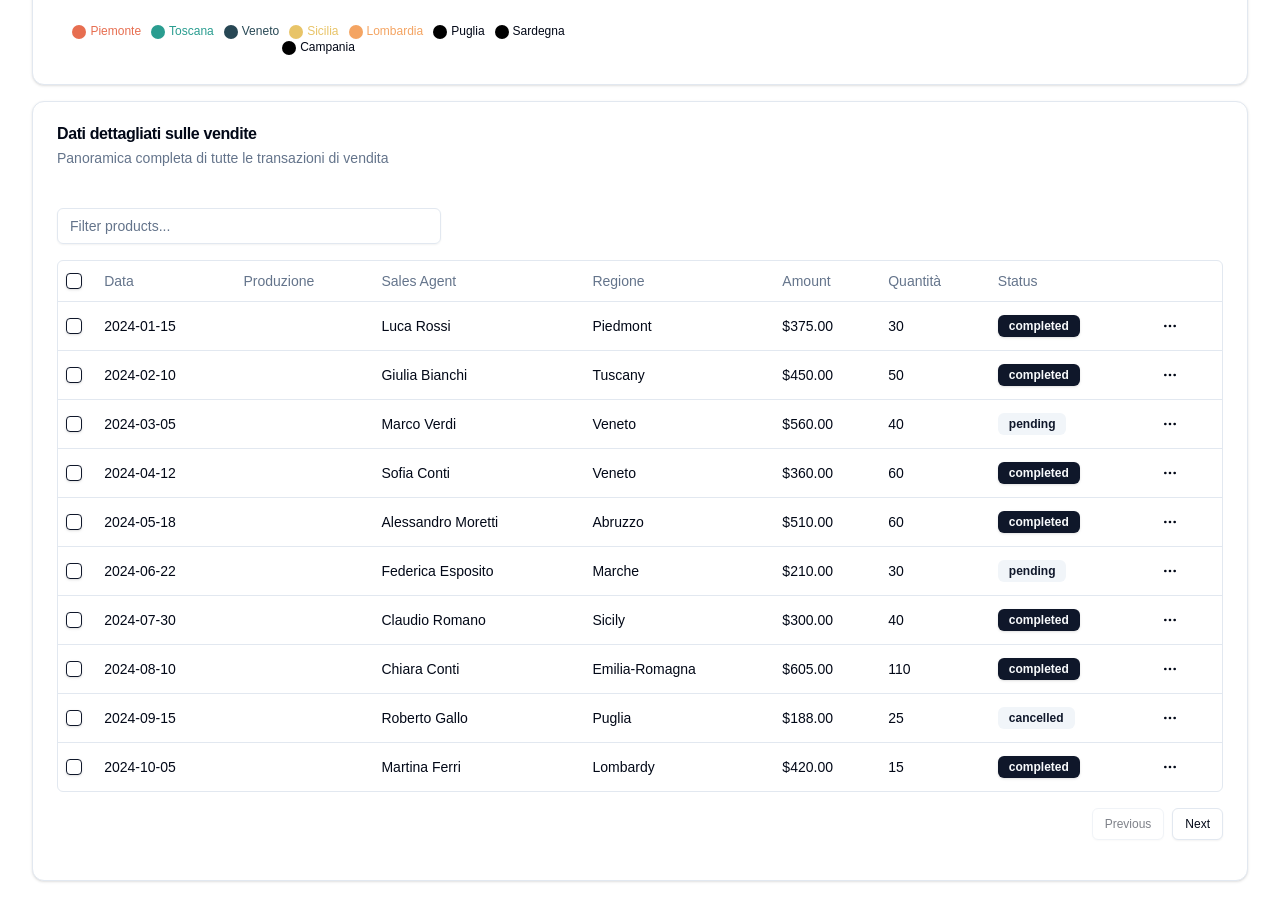
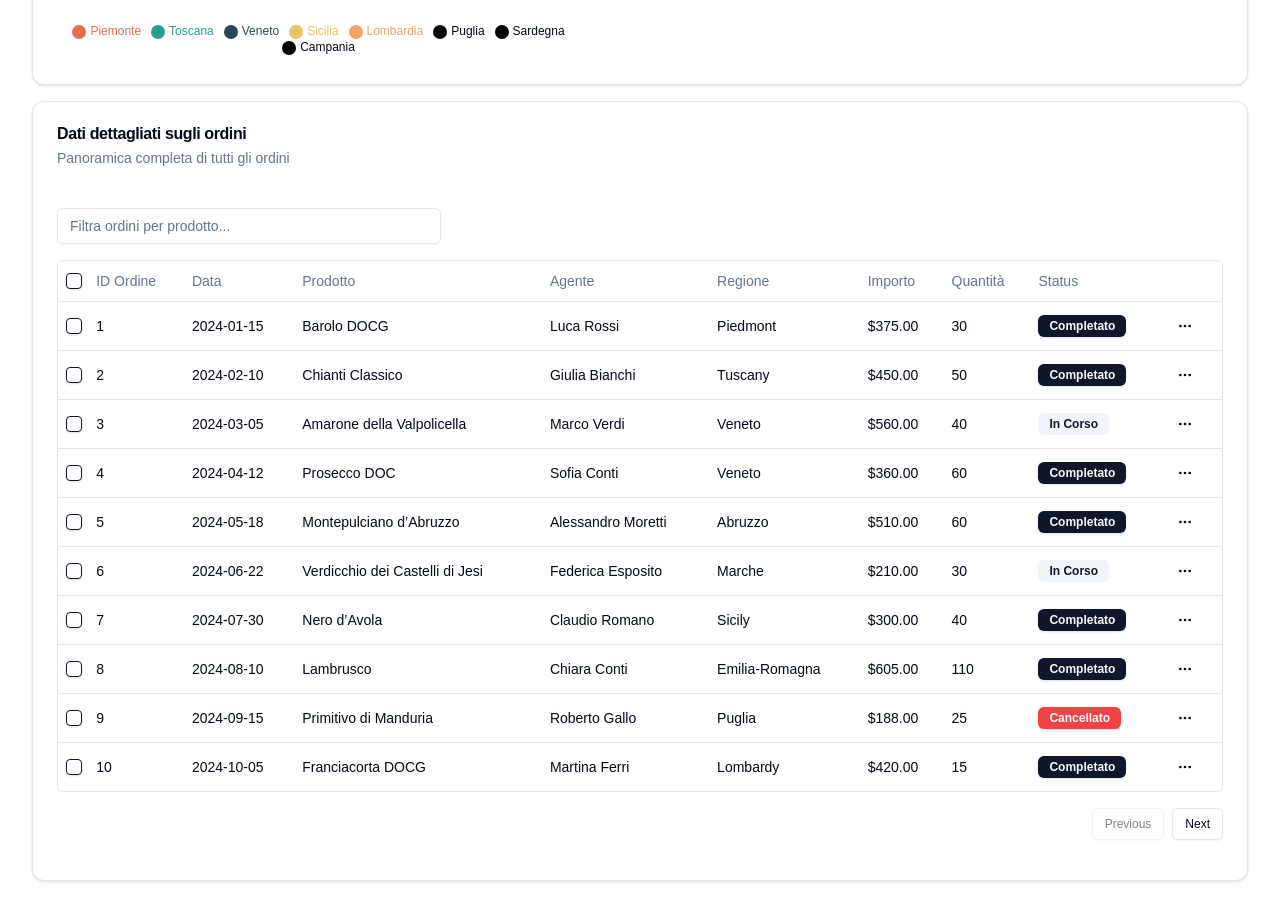
Before and after one commit to GabrieleMasciulli/crm-958, a Next.js app: page / in a window 1280 px wide. Shown: the part 1100-2013 px from the top of the page. Built offline with nearby package versions, Linux system fonts and the light colour scheme.

Commit message:
Riscritte alcune label in italiano. Aggiunto nome prodotto alla tabella degli ordini.

```diff
--- a/src/components/columns.tsx
+++ b/src/components/columns.tsx
@@ -1,8 +1,8 @@
-"use client";
+'use client'
 
-import { ColumnDef } from "@tanstack/react-table";
-import { Badge } from "@/components/ui/badge";
-import { Checkbox } from "@/components/ui/checkbox";
+import { ColumnDef } from '@tanstack/react-table'
+import { Badge } from '@/components/ui/badge'
+import { Checkbox } from '@/components/ui/checkbox'
 import {
   DropdownMenu,
   DropdownMenuContent,
@@ -10,110 +10,128 @@ import {
   DropdownMenuLabel,
   DropdownMenuSeparator,
   DropdownMenuTrigger,
-} from "@/components/ui/dropdown-menu";
-import { Button } from "@/components/ui/button";
-import { MoreHorizontal } from "lucide-react";
+} from '@/components/ui/dropdown-menu'
+import { Button } from '@/components/ui/button'
+import { MoreHorizontal } from 'lucide-react'
+import products from '@/lib/data/productsData'
 
 export type Sale = {
-  id: string;
-  date: string;
-  product: string;
-  agent: string;
-  region: string;
-  amount: number;
-  quantity: number;
-  status: string;
-};
+  id: string
+  date: string
+  productId: number
+  agent: string
+  region: string
+  amount: number
+  quantity: number
+  status: string
+}
 
 export const columns: ColumnDef<Sale>[] = [
   {
-    id: "select",
+    id: 'select',
     header: ({ table }) => (
       <Checkbox
         checked={table.getIsAllPageRowsSelected()}
-        onCheckedChange={(value) => table.toggleAllPageRowsSelected(!!value)}
-        aria-label="Select all"
+        onCheckedChange={value => table.toggleAllPageRowsSelected(!!value)}
+        aria-label='Select all'
       />
     ),
     cell: ({ row }) => (
       <Checkbox
         checked={row.getIsSelected()}
-        onCheckedChange={(value) => row.toggleSelected(!!value)}
-        aria-label="Select row"
+        onCheckedChange={value => row.toggleSelected(!!value)}
+        aria-label='Select row'
       />
     ),
     enableSorting: false,
     enableHiding: false,
   },
   {
-    accessorKey: "date",
-    header: "Data",
+    accessorKey: 'id',
+    header: 'ID Ordine',
   },
   {
-    accessorKey: "product",
-    header: "Produzione",
+    accessorKey: 'date',
+    header: 'Data',
   },
   {
-    accessorKey: "agent",
-    header: "Sales Agent",
-  },
-  {
-    accessorKey: "region",
-    header: "Regione",
-  },
-  {
-    accessorKey: "amount",
-    header: "Amount",
+    accessorKey: 'productId',
+    header: 'Prodotto',
     cell: ({ row }) => {
-      const amount = parseFloat(row.getValue("amount"));
-      const formatted = new Intl.NumberFormat("en-US", {
-        style: "currency",
-        currency: "USD",
-      }).format(amount);
-      return formatted;
+      const productId = row.getValue('productId') as number
+      const product = products.find(p => p.id === String(productId))
+      return product?.name || 'Prodotto sconosciuto'
     },
   },
   {
-    accessorKey: "quantity",
-    header: "Quantità",
+    accessorKey: 'agent',
+    header: 'Agente',
   },
   {
-    accessorKey: "status",
-    header: "Status",
+    accessorKey: 'region',
+    header: 'Regione',
+  },
+  {
+    accessorKey: 'amount',
+    header: 'Importo',
     cell: ({ row }) => {
-      const status = row.getValue("status") as string;
-      return (
-        <Badge variant={status === "completed" ? "default" : "secondary"}>
-          {status}
-        </Badge>
-      );
+      const amount = parseFloat(row.getValue('amount'))
+      const formatted = new Intl.NumberFormat('en-US', {
+        style: 'currency',
+        currency: 'USD',
+      }).format(amount)
+      return formatted
     },
   },
   {
-    id: "actions",
+    accessorKey: 'quantity',
+    header: 'Quantità',
+  },
+  {
+    accessorKey: 'status',
+    header: 'Status',
     cell: ({ row }) => {
-      const sale = row.original;
+      const status = row.getValue('status') as string
+      return (
+        <Badge
+          variant={
+            status === 'Completato'
+              ? 'default'
+              : status === 'Cancellato'
+              ? 'destructive'
+              : 'secondary'
+          }
+        >
+          {status}
+        </Badge>
+      )
+    },
+  },
+  {
+    id: 'actions',
+    cell: ({ row }) => {
+      const sale = row.original
       return (
         <DropdownMenu>
           <DropdownMenuTrigger asChild>
-            <Button variant="ghost" className="h-8 w-8 p-0">
-              <span className="sr-only">Open menu</span>
-              <MoreHorizontal className="h-4 w-4" />
+            <Button variant='ghost' className='h-8 w-8 p-0'>
+              <span className='sr-only'>Apri menu</span>
+              <MoreHorizontal className='h-4 w-4' />
             </Button>
           </DropdownMenuTrigger>
-          <DropdownMenuContent align="end">
-            <DropdownMenuLabel>Actions</DropdownMenuLabel>
+          <DropdownMenuContent align='end'>
+            <DropdownMenuLabel>Azioni</DropdownMenuLabel>
             <DropdownMenuItem
               onClick={() => navigator.clipboard.writeText(sale.id)}
             >
-              Copy sale ID
+              Copia ID vendita
             </DropdownMenuItem>
             <DropdownMenuSeparator />
-            <DropdownMenuItem>View details</DropdownMenuItem>
-            <DropdownMenuItem>View payment</DropdownMenuItem>
+            <DropdownMenuItem>Vedi dettagli</DropdownMenuItem>
+            <DropdownMenuItem>Vedi pagamento</DropdownMenuItem>
           </DropdownMenuContent>
         </DropdownMenu>
-      );
+      )
     },
   },
-];
+]
--- a/src/components/dashboard.tsx
+++ b/src/components/dashboard.tsx
@@ -117,9 +117,9 @@ export default function Dashboard() {
 
         <Card>
           <CardHeader>
-            <CardTitle>Dati dettagliati sulle vendite</CardTitle>
+            <CardTitle>Dati dettagliati sugli ordini</CardTitle>
             <CardDescription>
-              Panoramica completa di tutte le transazioni di vendita
+              Panoramica completa di tutti gli ordini
             </CardDescription>
           </CardHeader>
           <CardContent>
--- a/src/components/data-table.tsx
+++ b/src/components/data-table.tsx
@@ -54,10 +54,12 @@ export function DataTable<TData, TValue>({
     <div>
       <div className='flex items-center py-4'>
         <Input
-          placeholder='Filter products...'
-          value={(table.getColumn('product')?.getFilterValue() as string) ?? ''}
+          placeholder='Filtra ordini per prodotto...'
+          value={
+            (table.getColumn('productId')?.getFilterValue() as string) ?? ''
+          }
           onChange={event =>
-            table.getColumn('product')?.setFilterValue(event.target.value)
+            table.getColumn('productId')?.setFilterValue(event.target.value)
           }
           className='max-w-sm'
         />
--- a/src/lib/data/ordersData.tsx
+++ b/src/lib/data/ordersData.tsx
@@ -1,304 +1,304 @@
 const orders = [
   {
-    id: "1",
-    date: "2024-01-15",
+    id: '1',
+    date: '2024-01-15',
     productId: 1,
-    agent: "Luca Rossi",
-    region: "Piedmont",
+    agent: 'Luca Rossi',
+    region: 'Piedmont',
     totalPrice: 375,
     quantity: 30,
-    status: "completed",
+    status: 'Completato',
   },
   {
-    id: "2",
-    date: "2024-02-10",
+    id: '2',
+    date: '2024-02-10',
     productId: 2,
-    agent: "Giulia Bianchi",
-    region: "Tuscany",
+    agent: 'Giulia Bianchi',
+    region: 'Tuscany',
     totalPrice: 450,
     quantity: 50,
-    status: "completed",
+    status: 'Completato',
   },
   {
-    id: "3",
-    date: "2024-03-05",
+    id: '3',
+    date: '2024-03-05',
     productId: 3,
-    agent: "Marco Verdi",
-    region: "Veneto",
+    agent: 'Marco Verdi',
+    region: 'Veneto',
     totalPrice: 560,
     quantity: 40,
-    status: "pending",
+    status: 'In Corso',
   },
   {
-    id: "4",
-    date: "2024-04-12",
+    id: '4',
+    date: '2024-04-12',
     productId: 4,
-    agent: "Sofia Conti",
-    region: "Veneto",
+    agent: 'Sofia Conti',
+    region: 'Veneto',
     totalPrice: 360,
     quantity: 60,
-    status: "completed",
+    status: 'Completato',
   },
   {
-    id: "5",
-    date: "2024-05-18",
+    id: '5',
+    date: '2024-05-18',
     productId: 5,
-    agent: "Alessandro Moretti",
-    region: "Abruzzo",
+    agent: 'Alessandro Moretti',
+    region: 'Abruzzo',
     totalPrice: 510,
     quantity: 60,
-    status: "completed",
+    status: 'Completato',
   },
   {
-    id: "6",
-    date: "2024-06-22",
+    id: '6',
+    date: '2024-06-22',
     productId: 6,
-    agent: "Federica Esposito",
-    region: "Marche",
+    agent: 'Federica Esposito',
+    region: 'Marche',
     totalPrice: 210,
     quantity: 30,
-    status: "pending",
+    status: 'In Corso',
   },
   {
-    id: "7",
-    date: "2024-07-30",
+    id: '7',
+    date: '2024-07-30',
     productId: 7,
-    agent: "Claudio Romano",
-    region: "Sicily",
+    agent: 'Claudio Romano',
+    region: 'Sicily',
     totalPrice: 300,
     quantity: 40,
-    status: "completed",
+    status: 'Completato',
   },
   {
-    id: "8",
-    date: "2024-08-10",
+    id: '8',
+    date: '2024-08-10',
     productId: 8,
-    agent: "Chiara Conti",
-    region: "Emilia-Romagna",
+    agent: 'Chiara Conti',
+    region: 'Emilia-Romagna',
     totalPrice: 605,
     quantity: 110,
-    status: "completed",
+    status: 'Completato',
   },
   {
-    id: "9",
-    date: "2024-09-15",
+    id: '9',
+    date: '2024-09-15',
     productId: 9,
-    agent: "Roberto Gallo",
-    region: "Puglia",
+    agent: 'Roberto Gallo',
+    region: 'Puglia',
     totalPrice: 188,
     quantity: 25,
-    status: "cancelled",
+    status: 'Cancellato',
   },
   {
-    id: "10",
-    date: "2024-10-05",
+    id: '10',
+    date: '2024-10-05',
     productId: 10,
-    agent: "Martina Ferri",
-    region: "Lombardy",
+    agent: 'Martina Ferri',
+    region: 'Lombardy',
     totalPrice: 420,
     quantity: 15,
-    status: "completed",
+    status: 'Completato',
   },
   {
-    id: "11",
-    date: "2024-01-25",
+    id: '11',
+    date: '2024-01-25',
     productId: 11,
-    agent: "Elisa Romano",
-    region: "Veneto",
+    agent: 'Elisa Romano',
+    region: 'Veneto',
     totalPrice: 510,
     quantity: 75,
-    status: "completed",
+    status: 'Completato',
   },
   {
-    id: "12",
-    date: "2024-02-15",
+    id: '12',
+    date: '2024-02-15',
     productId: 12,
-    agent: "Matteo Ferri",
-    region: "Sicily",
+    agent: 'Matteo Ferri',
+    region: 'Sicily',
     totalPrice: 315,
     quantity: 30,
-    status: "completed",
+    status: 'Completato',
   },
   {
-    id: "13",
-    date: "2024-03-12",
+    id: '13',
+    date: '2024-03-12',
     productId: 13,
-    agent: "Chiara Rossi",
-    region: "Campania",
+    agent: 'Chiara Rossi',
+    region: 'Campania',
     totalPrice: 756,
     quantity: 120,
-    status: "completed",
+    status: 'Completato',
   },
   {
-    id: "14",
-    date: "2024-04-09",
+    id: '14',
+    date: '2024-04-09',
     productId: 14,
-    agent: "Andrea Romano",
-    region: "Veneto",
+    agent: 'Andrea Romano',
+    region: 'Veneto',
     totalPrice: 330,
     quantity: 30,
-    status: "pending",
+    status: 'In Corso',
   },
   {
-    id: "15",
-    date: "2024-05-05",
+    id: '15',
+    date: '2024-05-05',
     productId: 15,
-    agent: "Marco Neri",
-    region: "Sardinia",
+    agent: 'Marco Neri',
+    region: 'Sardinia',
     totalPrice: 435,
     quantity: 50,
-    status: "completed",
+    status: 'Completato',
   },
   {
-    id: "16",
-    date: "2024-06-18",
+    id: '16',
+    date: '2024-06-18',
     productId: 1,
-    agent: "Giulia Bianchi",
-    region: "Piedmont",
+    agent: 'Giulia Bianchi',
+    region: 'Piedmont',
     totalPrice: 500,
     quantity: 40,
-    status: "completed",
+    status: 'Completato',
   },
   {
-    id: "17",
-    date: "2024-07-14",
+    id: '17',
+    date: '2024-07-14',
     productId: 2,
-    agent: "Marco Verdi",
-    region: "Tuscany",
+    agent: 'Marco Verdi',
+    region: 'Tuscany',
     totalPrice: 630,
     quantity: 70,
-    status: "completed",
+    status: 'Completato',
   },
   {
-    id: "18",
-    date: "2024-08-20",
+    id: '18',
+    date: '2024-08-20',
     productId: 3,
-    agent: "Roberto Gallo",
-    region: "Veneto",
+    agent: 'Roberto Gallo',
+    region: 'Veneto',
     totalPrice: 448,
     quantity: 32,
-    status: "completed",
+    status: 'Completato',
   },
   {
-    id: "19",
-    date: "2024-09-11",
+    id: '19',
+    date: '2024-09-11',
     productId: 4,
-    agent: "Sofia Conti",
-    region: "Veneto",
+    agent: 'Sofia Conti',
+    region: 'Veneto',
     totalPrice: 220,
     quantity: 20,
-    status: "pending",
+    status: 'In Corso',
   },
   {
-    id: "20",
-    date: "2024-10-03",
+    id: '20',
+    date: '2024-10-03',
     productId: 5,
-    agent: "Alessandro Moretti",
-    region: "Abruzzo",
+    agent: 'Alessandro Moretti',
+    region: 'Abruzzo',
     totalPrice: 340,
     quantity: 40,
-    status: "completed",
+    status: 'Completato',
   },
   {
-    id: "21",
-    date: "2024-11-08",
+    id: '21',
+    date: '2024-11-08',
     productId: 6,
-    agent: "Federica Esposito",
-    region: "Marche",
+    agent: 'Federica Esposito',
+    region: 'Marche',
     totalPrice: 350,
     quantity: 50,
-    status: "pending",
+    status: 'In Corso',
   },
   {
-    id: "22",
-    date: "2024-12-02",
+    id: '22',
+    date: '2024-12-02',
     productId: 7,
-    agent: "Claudio Romano",
-    region: "Sicily",
+    agent: 'Claudio Romano',
+    region: 'Sicily',
     totalPrice: 450,
     quantity: 60,
-    status: "completed",
+    status: 'Completato',
   },
   {
-    id: "23",
-    date: "2024-01-19",
+    id: '23',
+    date: '2024-01-19',
     productId: 8,
-    agent: "Chiara Conti",
-    region: "Emilia-Romagna",
+    agent: 'Chiara Conti',
+    region: 'Emilia-Romagna',
     totalPrice: 770,
     quantity: 140,
-    status: "completed",
+    status: 'Completato',
   },
   {
-    id: "24",
-    date: "2024-02-25",
+    id: '24',
+    date: '2024-02-25',
     productId: 9,
-    agent: "Marco Bianchi",
-    region: "Puglia",
+    agent: 'Marco Bianchi',
+    region: 'Puglia',
     totalPrice: 120,
     quantity: 15,
-    status: "cancelled",
+    status: 'Cancellato',
   },
   {
-    id: "25",
-    date: "2024-03-10",
+    id: '25',
+    date: '2024-03-10',
     productId: 10,
-    agent: "Martina Ferri",
-    region: "Lombardy",
+    agent: 'Martina Ferri',
+    region: 'Lombardy',
     totalPrice: 600,
     quantity: 20,
-    status: "completed",
+    status: 'Completato',
   },
   {
-    id: "26",
-    date: "2024-04-14",
+    id: '26',
+    date: '2024-04-14',
     productId: 11,
-    agent: "Elisa Romano",
-    region: "Veneto",
+    agent: 'Elisa Romano',
+    region: 'Veneto',
     totalPrice: 540,
     quantity: 50,
-    status: "pending",
+    status: 'In Corso',
   },
   {
-    id: "27",
-    date: "2024-05-12",
+    id: '27',
+    date: '2024-05-12',
     productId: 12,
-    agent: "Matteo Ferri",
-    region: "Sicily",
+    agent: 'Matteo Ferri',
+    region: 'Sicily',
     totalPrice: 630,
     quantity: 60,
-    status: "completed",
+    status: 'Completato',
   },
   {
-    id: "28",
-    date: "2024-06-30",
+    id: '28',
+    date: '2024-06-30',
     productId: 13,
-    agent: "Chiara Rossi",
-    region: "Campania",
+    agent: 'Chiara Rossi',
+    region: 'Campania',
     totalPrice: 420,
     quantity: 60,
-    status: "completed",
+    status: 'Completato',
   },
   {
-    id: "29",
-    date: "2024-07-25",
+    id: '29',
+    date: '2024-07-25',
     productId: 14,
-    agent: "Andrea Romano",
-    region: "Veneto",
+    agent: 'Andrea Romano',
+    region: 'Veneto',
     totalPrice: 330,
     quantity: 30,
-    status: "pending",
+    status: 'In Corso',
   },
   {
-    id: "30",
-    date: "2024-08-19",
+    id: '30',
+    date: '2024-08-19',
     productId: 15,
-    agent: "Marco Neri",
-    region: "Sardinia",
+    agent: 'Marco Neri',
+    region: 'Sardinia',
     totalPrice: 600,
     quantity: 80,
-    status: "completed",
+    status: 'Completato',
   },
-];
+]
 
-export default orders;
+export default orders
```
Also changed, not shown: src/lib/data/agentsData.tsx (+32 -32 lines).
